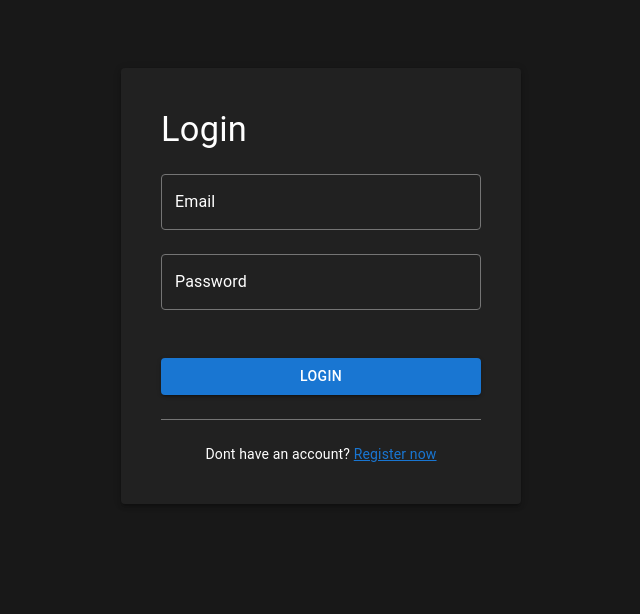
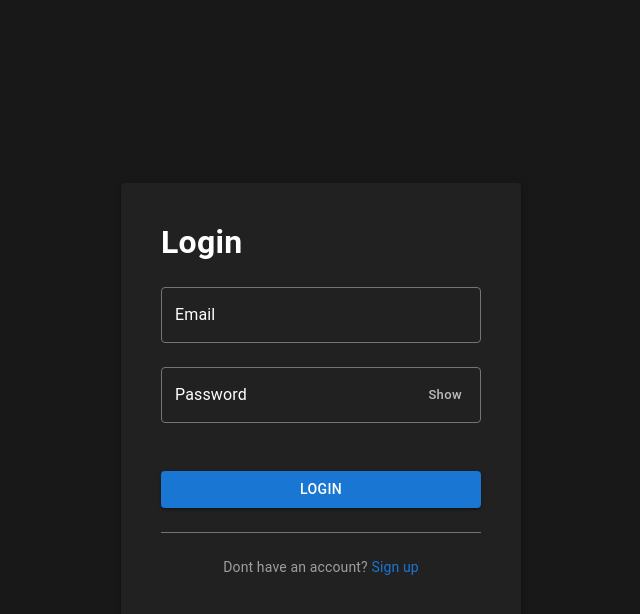
Before and after one commit to YoungDev7/chatapp-react-frontend, a React (Vite) app: page /login in a window 1280 px wide. Shown: the top 614 px of the page, without its empty margins (319-959 px from the left). Built offline with nearby package versions, Linux system fonts and the light colour scheme; no server answers.

Commit message:
feat: install new packages + update login page

```diff
--- a/package.json
+++ b/package.json
@@ -16,6 +16,7 @@
     "@fortawesome/fontawesome-svg-core": "^7.1.0",
     "@fortawesome/free-solid-svg-icons": "^7.1.0",
     "@fortawesome/react-fontawesome": "^3.1.0",
+    "@mui/icons-material": "^7.3.5",
     "@mui/material": "^7.3.4",
     "@reduxjs/toolkit": "^2.9.1",
     "@stomp/stompjs": "^7.2.1",
--- a/src/components/auth/Login.tsx
+++ b/src/components/auth/Login.tsx
@@ -6,6 +6,7 @@ import {
   Container,
   Divider,
   Grow,
+  InputAdornment,
   Link,
   Paper,
   TextField,
@@ -30,6 +31,7 @@ export default function Login() {
   const [credentials, setCredentials] = useState({ email: '', password: '' });
   const [isLoginSuccess, setIsLoginSuccess] = useState<boolean | null>(null);
   const [isLoading, setIsLoading] = useState(false);
+  const [showPassword, setShowPassword] = useState(false);
   const dispatch = useAppDispatch();
   const navigate = useNavigate();
 
@@ -55,6 +57,14 @@ export default function Login() {
     }
   };
 
+  const handleClickShowPassword = () => {
+    setShowPassword(!showPassword);
+  };
+
+  const handleMouseDownPassword = (event: React.MouseEvent<HTMLButtonElement>) => {
+    event.preventDefault();
+  };
+
   let buttonContent;
   if (isLoading) {
     buttonContent = <CircularProgress size={24} sx={{ color: 'white' }} />;
@@ -66,39 +76,37 @@ export default function Login() {
     <Container
       maxWidth="sm"
       sx={{
-        display: 'block'
+        display: 'flex',
+        alignItems: 'center',
+        justifyContent: 'center',
+        minHeight: '100vh'
       }}
     >
-      <Box sx={{ height: 60, mb: 1, display: 'flex', alignItems: 'center' }}>
+      <Box sx={{ width: '100%', maxWidth: 400, mx: 'auto' }}>
         {isLoginSuccess === false && (
+          <Box sx={{ mb: 2 }}>
             <Grow in={!isLoginSuccess}>
               <Alert
                 severity="error"
                 variant='filled'
-              sx={{
-                width:'100%',
-                maxWidth: 400,
-                mx: 'auto'
-              }} >
+              >
                 Login failed
               </Alert>
             </Grow>
+          </Box>
         )}
         {isLoginSuccess === true && (
+          <Box sx={{ mb: 2 }}>
             <Grow in={isLoginSuccess}>
               <Alert
                 severity="success"
                 variant='filled'
-              sx={{
-                width: '100%',
-                maxWidth: 400,
-                mx: 'auto'
-              }} >
+              >
                 Login successful
               </Alert>
             </Grow>
+          </Box>
         )}
-      </Box>
       <Paper
         elevation={3}
         sx={{
@@ -115,7 +123,8 @@ export default function Login() {
           variant="h4"
           sx={{
             width: '100%',
-            fontSize: 'clamp(2rem, 10vw, 2.15rem)',
+            fontSize: 'clamp(2rem, 10vw, 2rem)',
+            fontWeight: 600,
             mb: 3
           }}
         >
@@ -149,7 +158,7 @@ export default function Login() {
           <TextField
             fullWidth
             label="Password"
-            type="password"
+            type={showPassword ? 'text' : 'password'}
             disabled={isLoading}
             error={isLoginSuccess === null || isLoginSuccess === true ? false : true}
             value={credentials.password}
@@ -157,6 +166,28 @@ export default function Login() {
               ...credentials,
               password: e.target.value
             })}
+            InputProps={{
+              endAdornment: (
+                <InputAdornment position="end">
+                  <Button
+                    onClick={handleClickShowPassword}
+                    onMouseDown={handleMouseDownPassword}
+                    size="small"
+                    sx={{
+                      color: 'grey.400',
+                      minWidth: 'auto',
+                      textTransform: 'none',
+                      '&:hover': {
+                        color: 'white',
+                        backgroundColor: 'transparent'
+                      }
+                    }}
+                  >
+                    {showPassword ? 'Hide' : 'Show'}
+                  </Button>
+                </InputAdornment>
+              )
+            }}
             sx={{
               mb: 3,
               '& .MuiInputLabel-root': { color: 'white' },
@@ -182,23 +213,24 @@ export default function Login() {
 
           <Divider sx={{ borderColor: 'grey.600', mb: 3 }} />
 
-          <Typography variant="body2" sx={{ color: 'white', textAlign: 'center' }}>
+          <Typography variant="body2" sx={{ color: 'grey.500', textAlign: 'center' }}>
             Dont have an account?{' '}
             <Link
               href="/register"
               sx={{
                 color: 'primary.main',
-                textDecoration: 'underline',
+                textDecoration: 'none',
                 '&:hover': {
-                  color: 'primary.light'
+                  textDecoration: 'underline'
                 }
               }}
             >
-              Register now
+              Sign up
             </Link>
           </Typography>
         </Box>
       </Paper>
+      </Box>
     </Container>
   );
 }
```
Also changed, not shown: 1 other file (tests, documents, lock files or other folders). Lines whose indentation alone changed are shown as unchanged.
